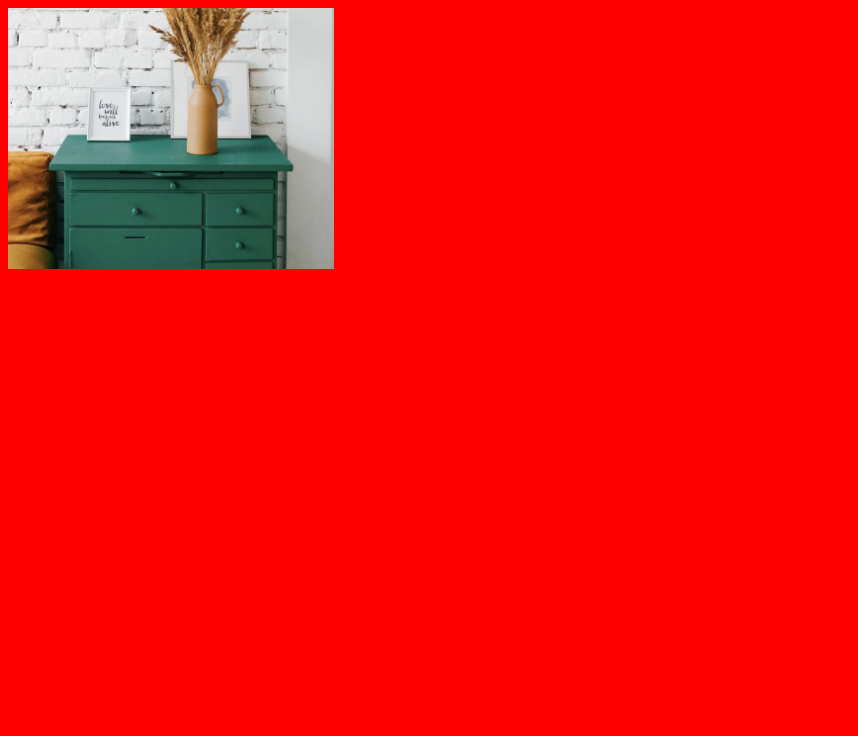
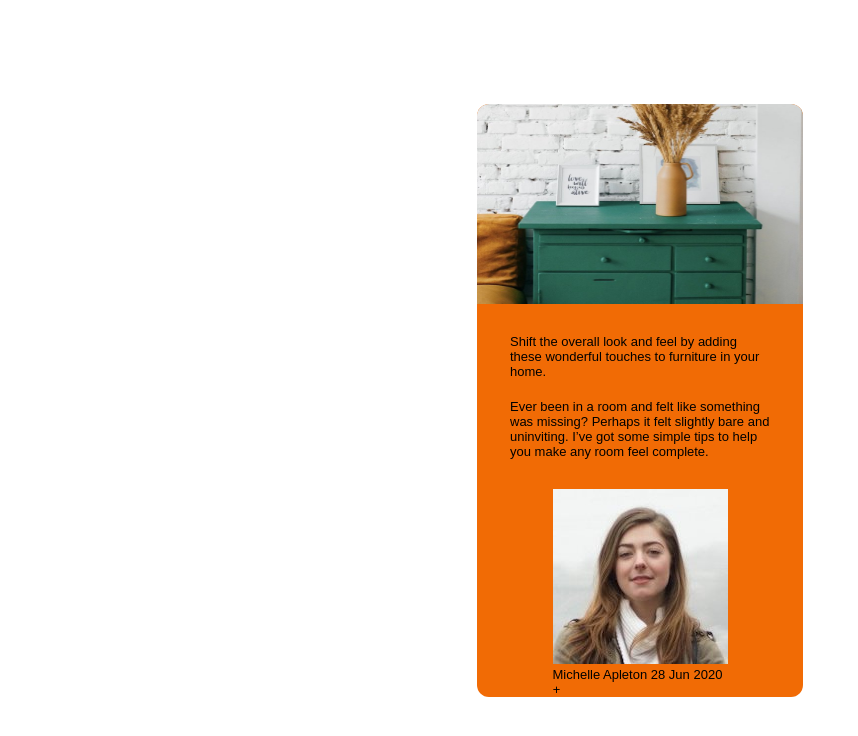
Before and after one commit to victorandujar/202301-w2ch1-Victor-Andujar, a website built with Parcel: page src/index.html in a window 1280 px wide. Shown: the whole page, without its empty margins (0-858 px from the left). Built offline with nearby package versions, Linux system fonts and the light colour scheme; files whose address does not match are found by name.

Commit message:
Add main photo and main text

```diff
--- a/package.json
+++ b/package.json
@@ -16,5 +16,9 @@
     "husky": "^8.0.0",
     "parcel": "^2.8.2",
     "rimraf": "^4.0.7"
+  },
+  "dependencies": {
+    "@fontsource/manrope": "^4.5.12",
+    "font-awesome": "^4.7.0"
   }
 }
--- a/src/index.html
+++ b/src/index.html
@@ -14,8 +14,19 @@
   <div class="card">
     <img src="images/drawers.jpg" alt="" width="326" hight="200" class="card__photo">
     <div class="card__container container">
-      <span></span>
-      <span></span>
+      <span class="container-description">Shift the overall look and feel by adding these wonderful touches to furniture
+        in your home.</span>
+      <span class="container-text">Ever been in a room and felt like something was missing? Perhaps it felt slightly
+        bare and uninviting. I’ve
+        got some simple tips to help you make any room feel complete.</span>
+    </div>
+    <div>
+      <img src="images/avatar-michelle.jpg" alt="Michelle smiling">
+      <div>
+        <span>Michelle Apleton</span>
+        <span>28 Jun 2020</span>
+      </div>
+      <i>+</i>
     </div>
   </div>
 </body>
--- a/src/sass/reset.scss
+++ b/src/sass/_reset.scss
@@ -1,5 +1,6 @@
 body {
   margin: 0;
+  height: 100vh;
 }
 
 *,
@@ -7,3 +8,7 @@ body {
 ::before {
   box-sizing: border-box;
 }
+
+html {
+  font-size: 62.5%;
+}
--- /dev/null
+++ b/src/sass/card/_card-container.scss
@@ -0,0 +1,26 @@
+@use "card-photo";
+@use "typographys";
+
+body {
+  display: flex;
+  justify-content: center;
+  align-items: center;
+}
+
+.card {
+  display: flex;
+  flex-direction: column;
+  align-items: center;
+  border-radius: 12px;
+  background-color: rgb(241, 107, 5);
+  font-family: typographys.$typography-main;
+  font-size: 1.3rem;
+}
+
+.container {
+  display: flex;
+  flex-direction: column;
+  gap: 2rem;
+  width: 32rem;
+  padding: 3rem;
+}
--- /dev/null
+++ b/src/sass/card/_card-photo.scss
@@ -0,0 +1,5 @@
+.card__photo {
+  width: 32.6rem;
+  height: 20rem;
+  border-radius: 1.2rem 1.2rem 0 0;
+}
--- /dev/null
+++ b/src/sass/card/_typographys.scss
@@ -0,0 +1,4 @@
+@import url("/node_modules/@fontsource/manrope/500.css");
+@import url("/node_modules/@fontsource/manrope/700.css");
+
+$typography-main: "Manrope", sans-serif;
--- a/src/sass/styles.scss
+++ b/src/sass/styles.scss
@@ -1,3 +1,3 @@
-body {
-  background-color: red;
-}
+@use "card/card-container";
+@use "reset.scss";
+@use "card/card-photo";
```
Also changed, not shown: 1 other file.
